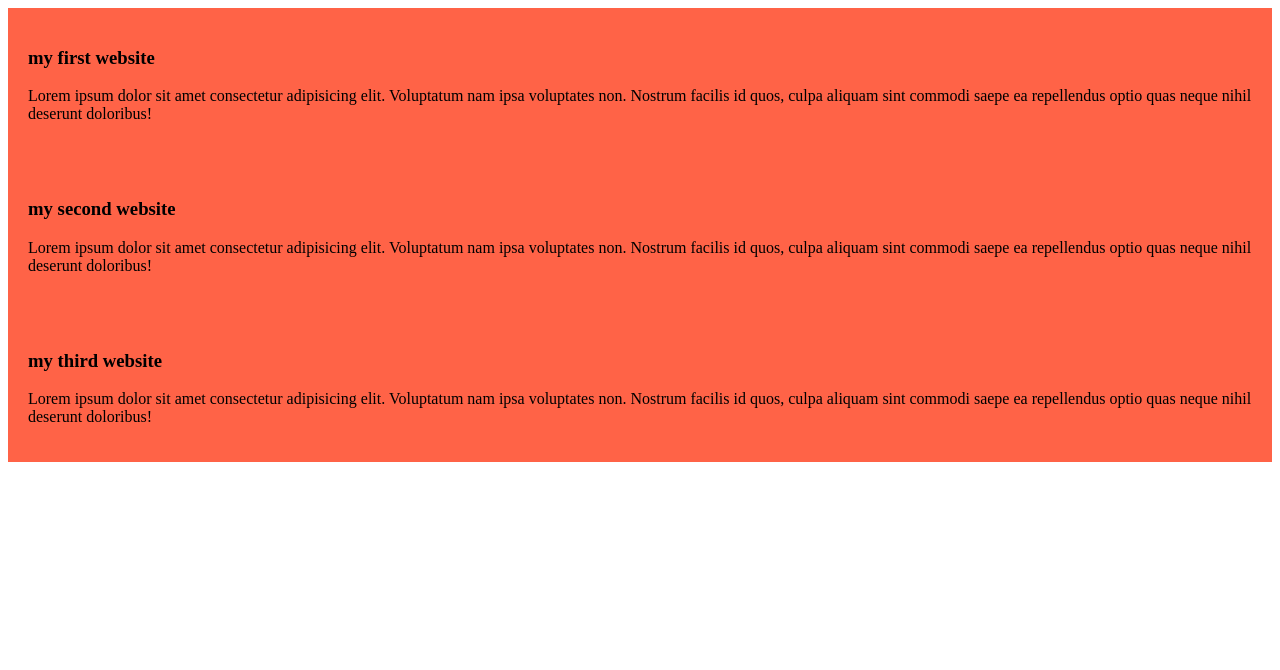
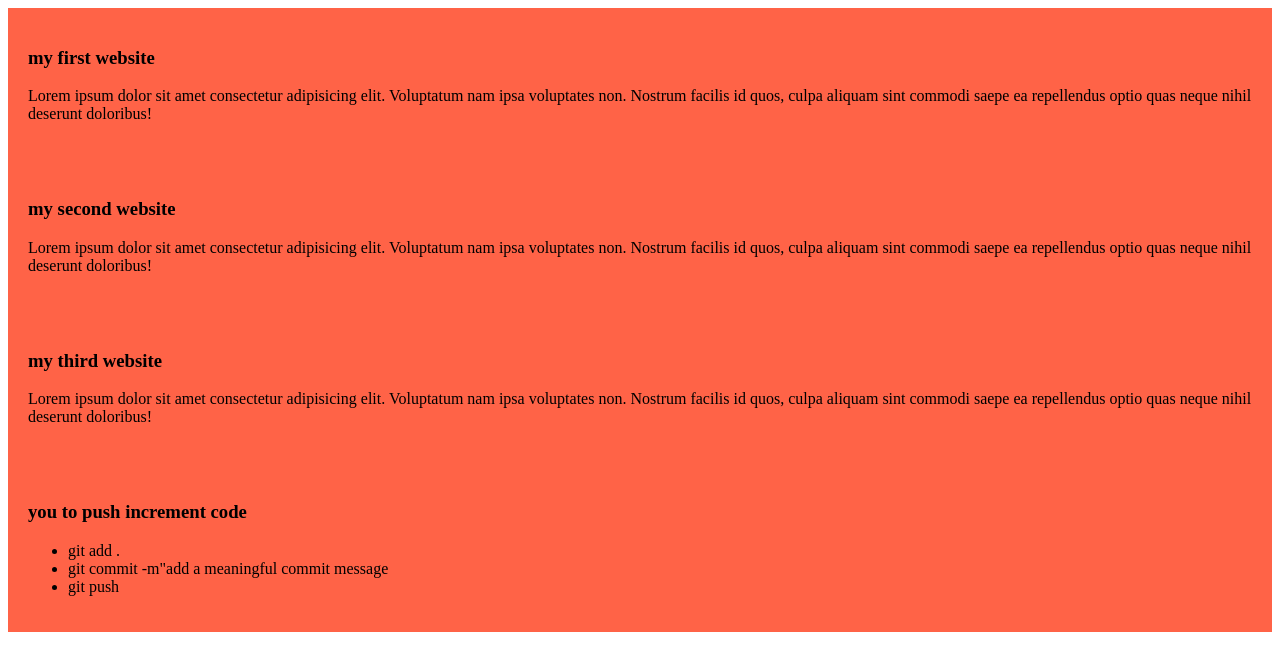
Before and after one commit to toukir573/my-simple-website, a plain HTML site: page index.html in a window 1280 px wide. Drawn offline with Linux system fonts and the light colour scheme.

Commit message:
git commit -m:added a list to push code

```diff
--- a/index.html
+++ b/index.html
@@ -19,5 +19,13 @@
         <h3> my third website</h3>
         <p>Lorem ipsum dolor sit amet consectetur adipisicing elit. Voluptatum nam ipsa voluptates non. Nostrum facilis id quos, culpa aliquam sint commodi saepe ea repellendus optio quas neque nihil deserunt doloribus!</p>
     </div>
+    <div>
+        <h3>you to push increment code</h3>
+        <ul>
+            <li>git add .</li>
+            <li>git commit -m"add a meaningful commit  message</li>
+            <li>git push</li>
+        </ul>
+    </div>
 </body>
 </html>
```
